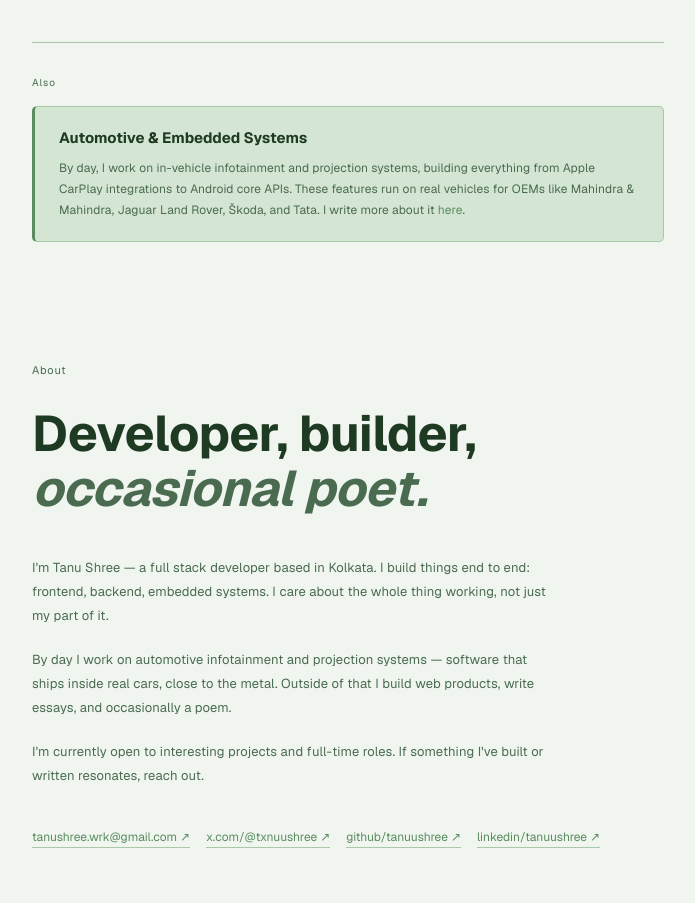
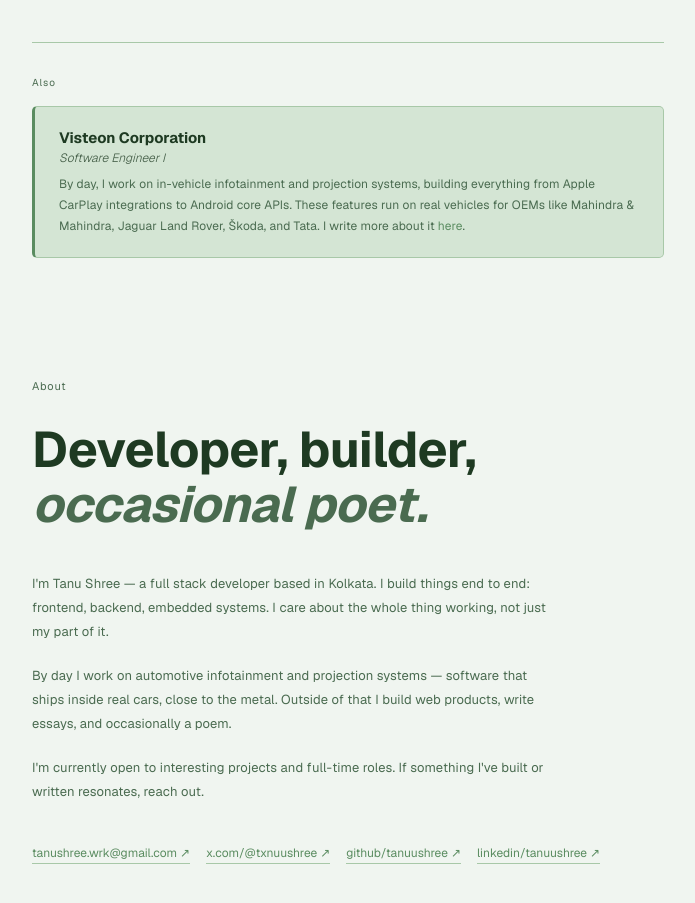
Before and after one commit to tanuushree/tanushree.xyz, a Next.js app: page / in a window 1280 px wide. Shown: the part 863-1766 px from the top of the page, without its empty margins (292-987 px from the left). Built offline with nearby package versions, Linux system fonts and the light colour scheme.

Commit message:
chore: add company

```diff
--- a/src/components/Work.tsx
+++ b/src/components/Work.tsx
@@ -197,15 +197,18 @@ export default function Work() {
             }}
           >
             <p
-              className="mb-2"
-              style={{
+            className="mb-2"
+            style={{
                 fontFamily: fontSerif,
                 fontSize: "15px",
                 fontWeight: 700,
                 color: SG.heading,
-              }}
+            }}
             >
-              Automotive & Embedded Systems
+            Visteon Corporation
+            <span className="block italic text-xs font-light opacity-80">
+                Software Engineer I
+            </span>
             </p>
             <p
               style={{
```
